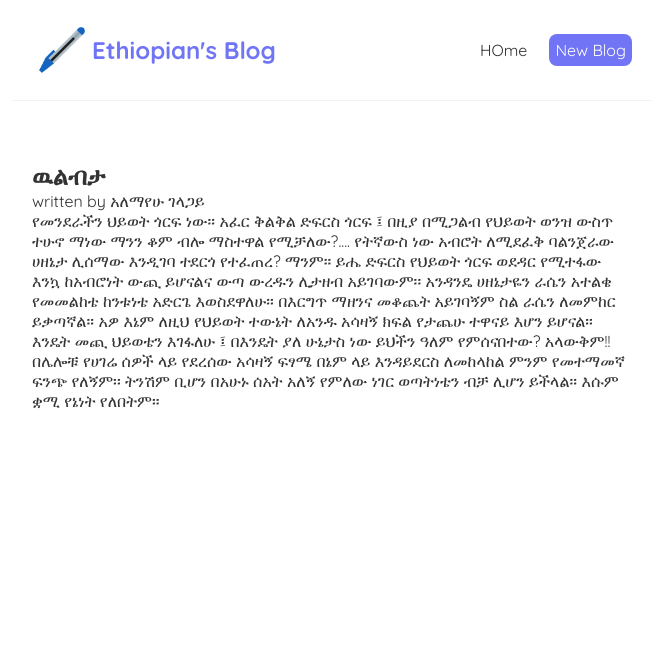
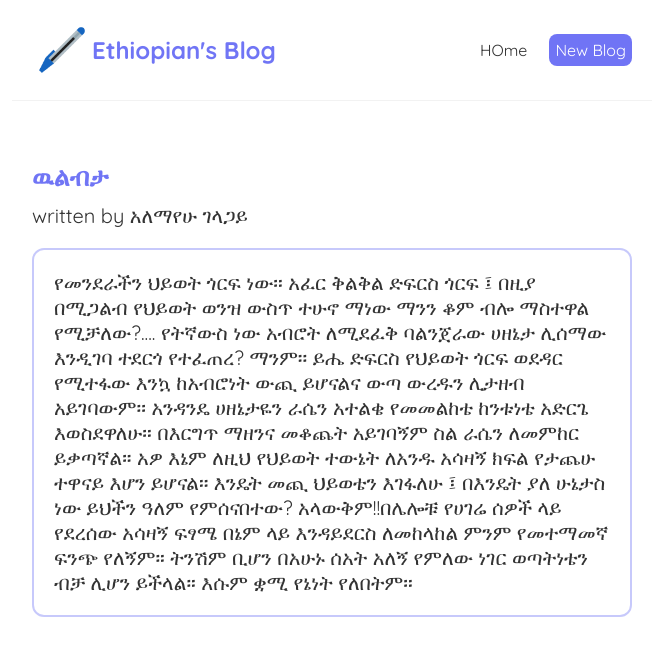
Before and after one commit to biruk-anley/Ethiopian_blogger, a React (Create React App) app: page /blogs/1 in a window 1280 px wide. Shown: the top 656 px of the page, without its empty margins (308-971 px from the left). Built offline with nearby package versions, Linux system fonts and the light colour scheme; data requests are answered from the project's data file.

Commit message:
updating the style

```diff
--- a/src/index.css
+++ b/src/index.css
@@ -68,3 +68,29 @@
   }
 
 }
+
+.blog-preview a{
+  text-decoration: none;
+}
+
+/*  blog details page*/
+.blog-details h2{
+  font-size: 25px;
+  color: #353bf1b4;
+  margin-bottom: 10px;
+}
+.body-detail{
+  margin: 20px 0;
+  border: 2px solid #353bf146;
+  padding: 20px;
+  border-radius: 12px;
+}
+
+.blog-details p{
+  font-size: 20px;
+}
+.body-detail{
+  font-size: 20px;
+}
+
+/*   */
```
